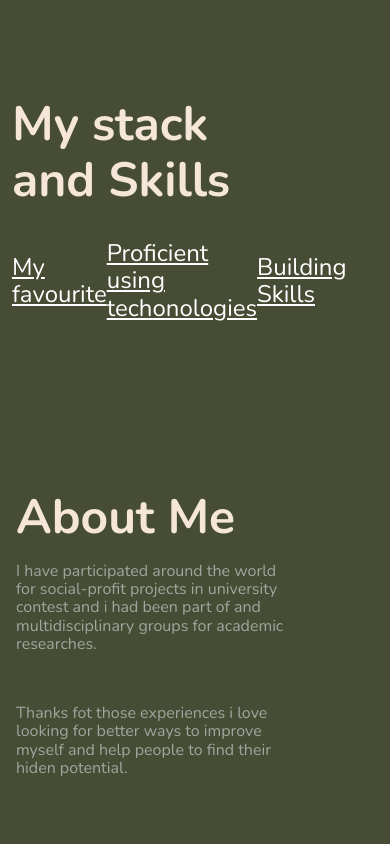
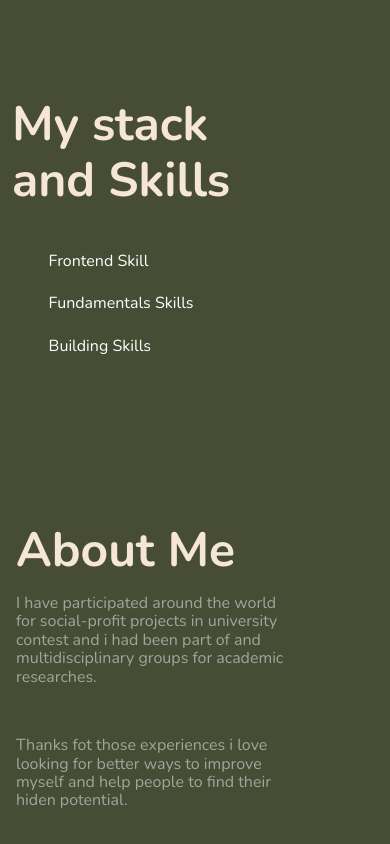
Before and after one commit to platzi/curso-arquitecturas-css-proyecto-2, a Vue app: page / in a window 390 px wide. Shown: the part 2568-3412 px from the top of the page. Built offline with nearby package versions, Linux system fonts and the light colour scheme.

Commit message:
fix: reponsive design in mystack section working

```diff
--- a/src/components/My/Favourites.vue
+++ b/src/components/My/Favourites.vue
@@ -63,6 +63,6 @@ export default {
 <style scoped>
 .myFavouriteStack {
   width: 100%;
-  height: 100vh;
+  height: 500px;
 }
 </style>
--- a/src/components/index/Stack.vue
+++ b/src/components/index/Stack.vue
@@ -5,7 +5,12 @@
       <div class="myStackSection--container__content">
         <nav>
           <ul>
-            <router-link v-for="(tech, index) in techies" :key="index" :to="tech.link" class="myStack--link" >
+            <router-link
+              v-for="(tech, index) in techies"
+              :key="index"
+              :to="tech.link"
+              class="myStack--link"
+            >
               {{ tech.name }}
             </router-link>
           </ul>
@@ -20,10 +25,10 @@
 export default {
   setup() {
     const techies = [
-      { name: 'My favourite', link: 'personal-stack'},
-      { name: 'Proficient using techonologies', link: 'my-stack'},
-      { name: 'Building Skills', link: 'building'},
-    ]
+      { name: "Frontend Skill", link: "personal-stack" },
+      { name: "Fundamentals Skills", link: "my-stack" },
+      { name: "Building Skills", link: "building" },
+    ];
     const technologies = [
       { name: "Nuxtjs" },
       { name: "tailwind" },
@@ -50,7 +55,7 @@ export default {
       technologies,
       stack,
       elementalStack,
-      techies
+      techies,
     };
   },
 };
@@ -65,7 +70,10 @@ export default {
 }
 
 .myStackSection--container__content {
-  width: 60%;
+  width: 80%;
+  display: flex;
+  justify-content: flex-start;
+  align-items: center;
 }
 
 .myStackSection--container h2,
@@ -80,23 +88,42 @@ export default {
   width: 75%;
 }
 
+.myStackSection--container__content nav {
+  width: 40%;
+}
+
 .myStackSection--container ul {
   margin: 2rem 0;
   width: 100%;
   display: flex;
-  justify-content: space-evenly;
-  align-items: center;
-
+  flex-direction: column;
+  justify-content: center;
+  align-items: flex-start;
+  flex-wrap: wrap;
 }
 .myStack--link {
-  margin-bottom: 0.75rem;
+  margin-bottom: 3rem;
   color: white;
   font-size: 1.5rem;
   font-family: "Nunito";
+  text-decoration: none;
+}
+
+.myStackSection--container ul .router-link-exact-active {
+  background: #b79d36;
+  padding: 0.5rem 0.75rem;
+  border-radius: 1rem;
+  box-shadow: 10px 10px 58px 0px rgba(70, 77, 52, 0.75);
+  -webkit-box-shadow: 10px 10px 58px 0px rgba(70, 77, 52, 0.75);
+  -moz-box-shadow: 10px 10px 58px 0px rgba(70, 77, 52, 0.75);
+}
+.myStackSection--container ul .router-link-exact-active:focus {
+  outline: none;
 }
 
 .myStackSection--container__views {
-  width: 100%;
+  width: 50%;
+  height: 500px;
   display: flex;
   justify-content: center;
   align-items: center;
@@ -132,4 +159,31 @@ export default {
     font-size: 0.75rem;
   }
 }
+@media only screen and (min-width: 321px) and (max-width: 768px) {
+  .myStackSection--container__content {
+    display: flex;
+    justify-content: center;
+    align-items: center;
+    flex-direction: column;
+    width: 100%;
+  }
+  .myStackSection--container__content nav {
+    width: 100%;
+  }
+  .myStackSection--container__content nav ul {
+    display: flex;
+    flex-direction: column;
+    align-items: center;
+    justify-content: flex-start;
+    width: 100%;
+  }
+  .myStack--link {
+    width: 80%;
+    font-size: 1rem;
+    margin: 0.75rem
+  }
+  .myStackSection--container__views {
+    width: 70%;
+  }
+}
 </style>
```
